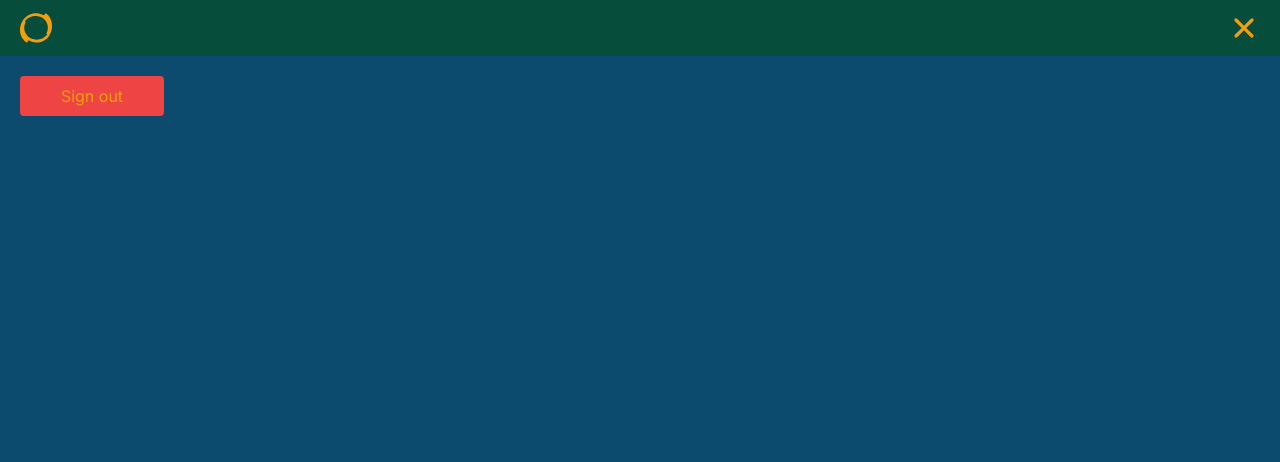
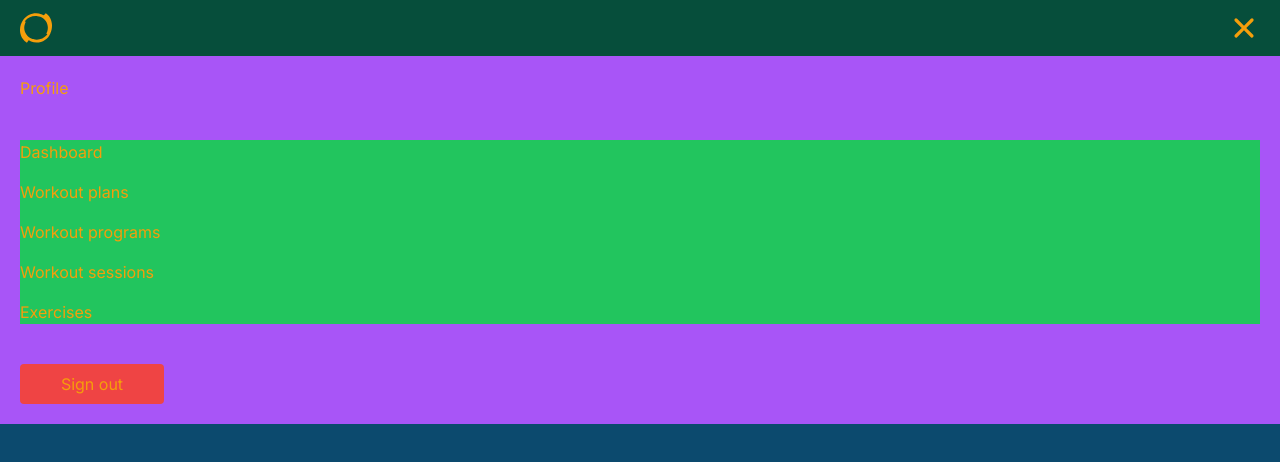
Before and after one commit to abebediye/push.it, a Next.js app: page / in a window 1280 px wide. Both pictures are taken after a click on the button 1244 px from the left and 28 px from the top of the page. Shown: the top 462 px of the page. Built offline with nearby package versions, Linux system fonts and the light colour scheme; no server answers.

Commit message:
added routing in side menu

```diff
--- /dev/null
+++ b/src/app/exercises/page.tsx
@@ -0,0 +1,7 @@
+const page = () => {
+    return (
+        <div>exercises</div>
+    )
+}
+
+export default page
--- /dev/null
+++ b/src/app/plans/page.tsx
@@ -0,0 +1,8 @@
+
+const page = () => {
+    return (
+        <div>plans</div>
+    )
+}
+
+export default page
--- /dev/null
+++ b/src/app/profile/page.tsx
@@ -0,0 +1,7 @@
+const page = () => {
+    return (
+        <div>profile</div>
+    )
+}
+
+export default page
--- /dev/null
+++ b/src/app/programs/page.tsx
@@ -0,0 +1,7 @@
+const page = () => {
+    return (
+        <div>programs</div>
+    )
+}
+
+export default page
--- /dev/null
+++ b/src/app/sessions/page.tsx
@@ -0,0 +1,7 @@
+const page = () => {
+    return (
+        <div>sessions</div>
+    )
+}
+
+export default page
--- a/src/components/Appbar/SideMenu/index.tsx
+++ b/src/components/Appbar/SideMenu/index.tsx
@@ -1,6 +1,7 @@
 import Button from "@components/Button"
+import routes from '@constants/routes'
 import { signOut, useSession } from "next-auth/react"
-
+import Link from "next/link"
 
 const SideMenu = ({ showSideMenu }: { showSideMenu: boolean }) => {
     const { data: session } = useSession()
@@ -11,13 +12,21 @@ const SideMenu = ({ showSideMenu }: { showSideMenu: boolean }) => {
 
     return (
         <main className={`absolute right-0 z-10 bg-sky-900 transition-[width] ease-in h-[calc(100vh-56px)] ${showSideMenu ? 'w-[100vw]' : 'w-0'}`}>
-            <section className={'p-5'} hidden={!showSideMenu}>
-                <section>
+            {showSideMenu &&
+                <section className={'relative flex flex-col p-5 bg-purple-500 gap-10'} >
+                    <section>
+                        <h1>{session?.user?.name}</h1>
+                        <Link href={'/profile'}>Profile</Link>
+                    </section>
+                    <section className="flex flex-col gap-4 bg-green-500">
+                        {routes.map(route => (<Link key={route.title} href={route.endpoint}>{route.title}</Link>))}
+                    </section>
 
-                    {session?.user?.name}
+                    <section>
+                        <Button action={handleSignout}>Sign out</Button>
+                    </section>
                 </section>
-                <Button action={handleSignout}>Sign out</Button>
-            </section>
+            }
         </main>
     )
 }
--- a/src/components/Appbar/index.tsx
+++ b/src/components/Appbar/index.tsx
@@ -1,11 +1,18 @@
 'use client'
 import SideMenu from '@components/Appbar/SideMenu'
-import { useState } from 'react'
+import { usePathname } from 'next/navigation'
+import { useEffect, useState } from 'react'
 import { HiMenu, HiX } from 'react-icons/hi'
 import { SiPerforce } from 'react-icons/si'
 
 const AppBar = () => {
     const [showSideMenu, setShowSideMenu] = useState<boolean>(false)
+    const pathname = usePathname()
+
+    useEffect(() => {
+        setShowSideMenu(false)
+    }, [pathname])
+
     const handleSetShowSideMenuToggled = () => {
         setShowSideMenu(!showSideMenu)
     }
--- /dev/null
+++ b/src/constants/routes.ts
@@ -0,0 +1,8 @@
+
+export default [
+    { title: 'Dashboard', endpoint: '/' },
+    { title: 'Workout plans', endpoint: '/plans' },
+    { title: 'Workout programs', endpoint: '/programs' },
+    { title: 'Workout sessions', endpoint: '/sessions' },
+    { title: 'Exercises', endpoint: '/exercises' },
+]
--- a/tsconfig.json
+++ b/tsconfig.json
@@ -20,6 +20,7 @@
         ],
         "paths": {
             "@components/*": ["./src/components/*"],
+            "@constants/*": ["./src/constants/*"],
             "@context/*": ["./src/context/*"]
         }
     },
```
